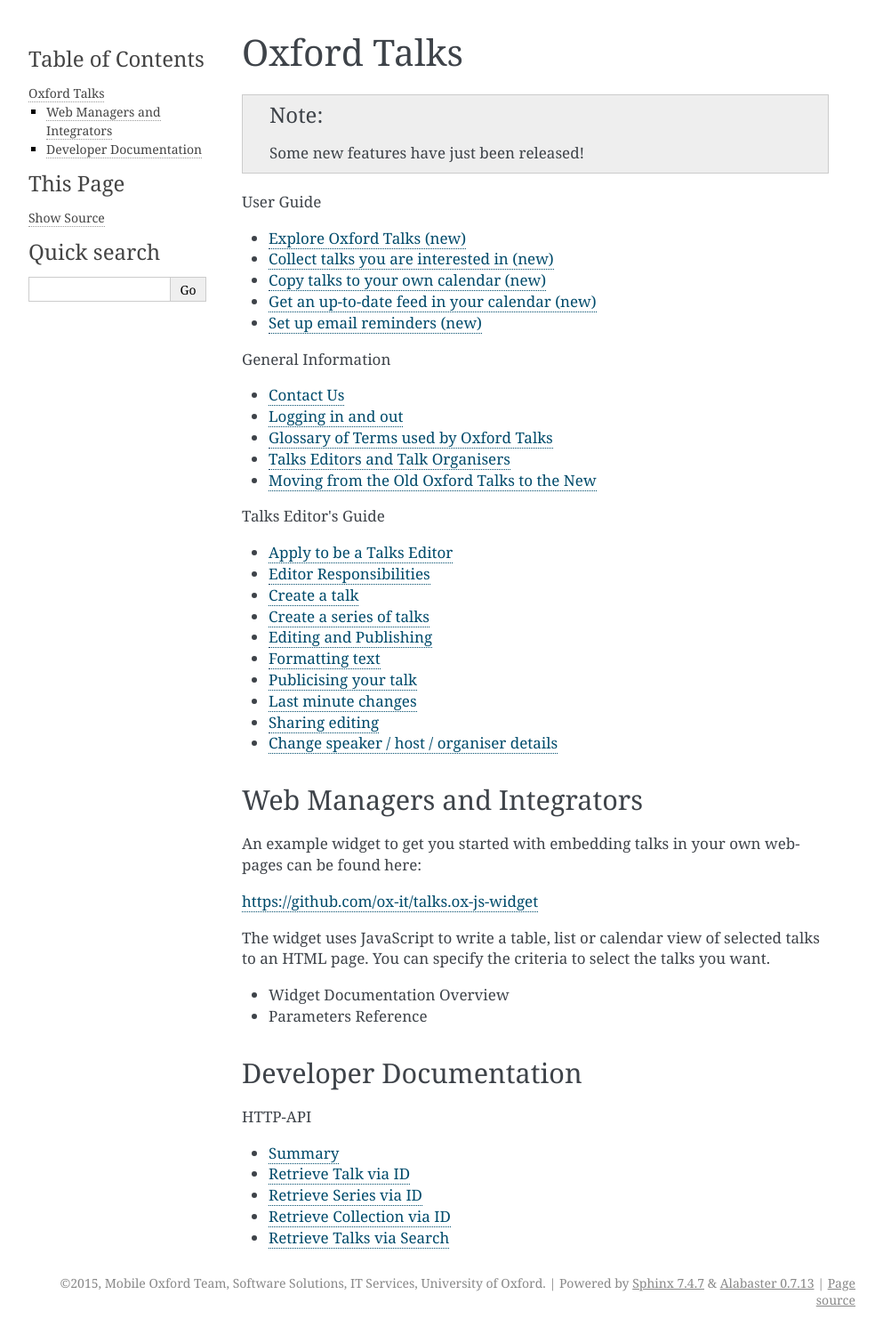
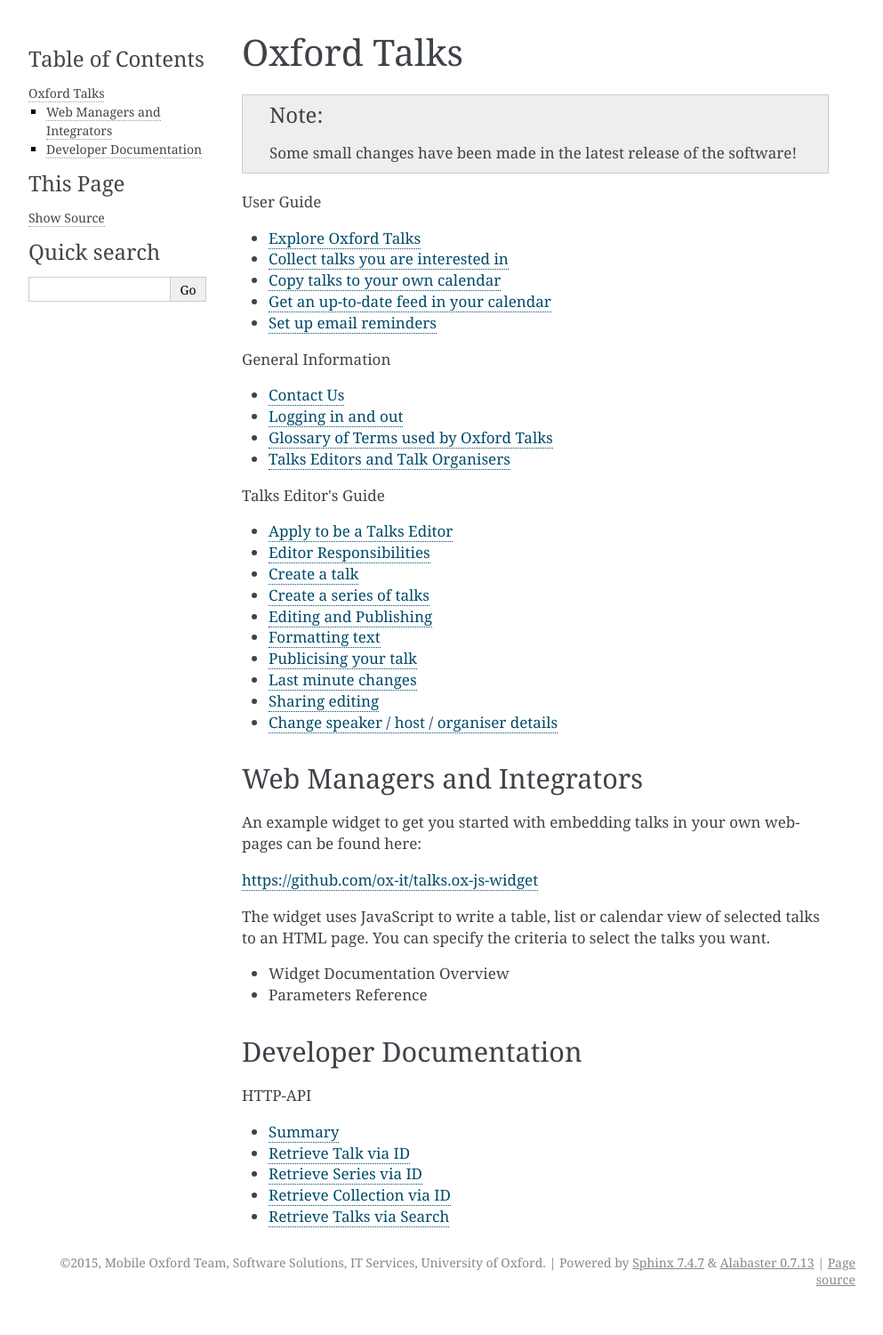
Before and after one commit to ox-it/talks.ox, a Sphinx documentation site: the page built from docs/source/index.rst, in a window 1280 px wide. Shown: the whole page at 89% size, without its empty margins (148-1141 px from the left). Built offline with Sphinx 7.4.7, drawn with Linux system fonts in a browser that asks for light colours; after the commit the page ends 1477 px from its top, so only the background shows below that.

Commit message:
Updating General Section and Index

```diff
--- a/docs/source/index.rst
+++ b/docs/source/index.rst
@@ -7,17 +7,17 @@
 Oxford Talks
 ############
 
-.. Note:: Some new features have just been released!
+.. Note:: Some small changes have been made in the latest release of the software!
 
 .. toctree::
    :maxdepth: 1
    :caption: User Guide
 
-   Explore Oxford Talks (new) <user/talk-users/explore-talks>
-   Collect talks you are interested in (new) <user/talk-users/make-a-list>
-   Copy talks to your own calendar (new) <user/talk-users/add-to-your-calendar>
-   Get an up-to-date feed in your calendar (new) <user/talk-users/feed-in-your-calendar>
-   Set up email reminders (new) <user/talk-users/email-reminders>
+   Explore Oxford Talks <user/talk-users/explore-talks>
+   Collect talks you are interested in <user/talk-users/make-a-list>
+   Copy talks to your own calendar <user/talk-users/add-to-your-calendar>
+   Get an up-to-date feed in your calendar <user/talk-users/feed-in-your-calendar>
+   Set up email reminders <user/talk-users/email-reminders>
 
 .. toctree::
     :maxdepth: 1
```
Also changed, not shown: other parts of docs/source/index.rst (+0 -1 lines), docs/source/user/general/differences.rst (deleted, +0 -48 lines), docs/source/user/general/terms.rst (+11 -7 lines).
